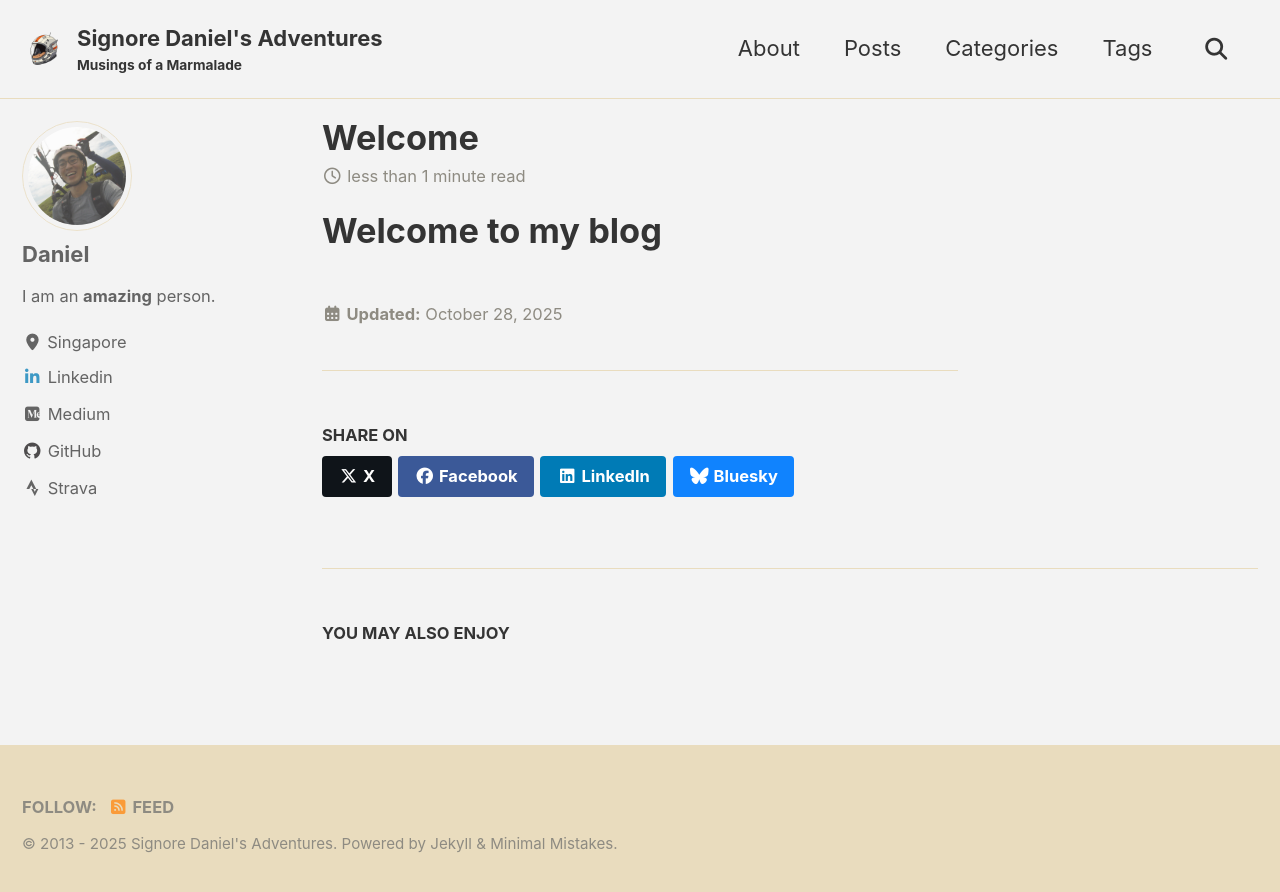
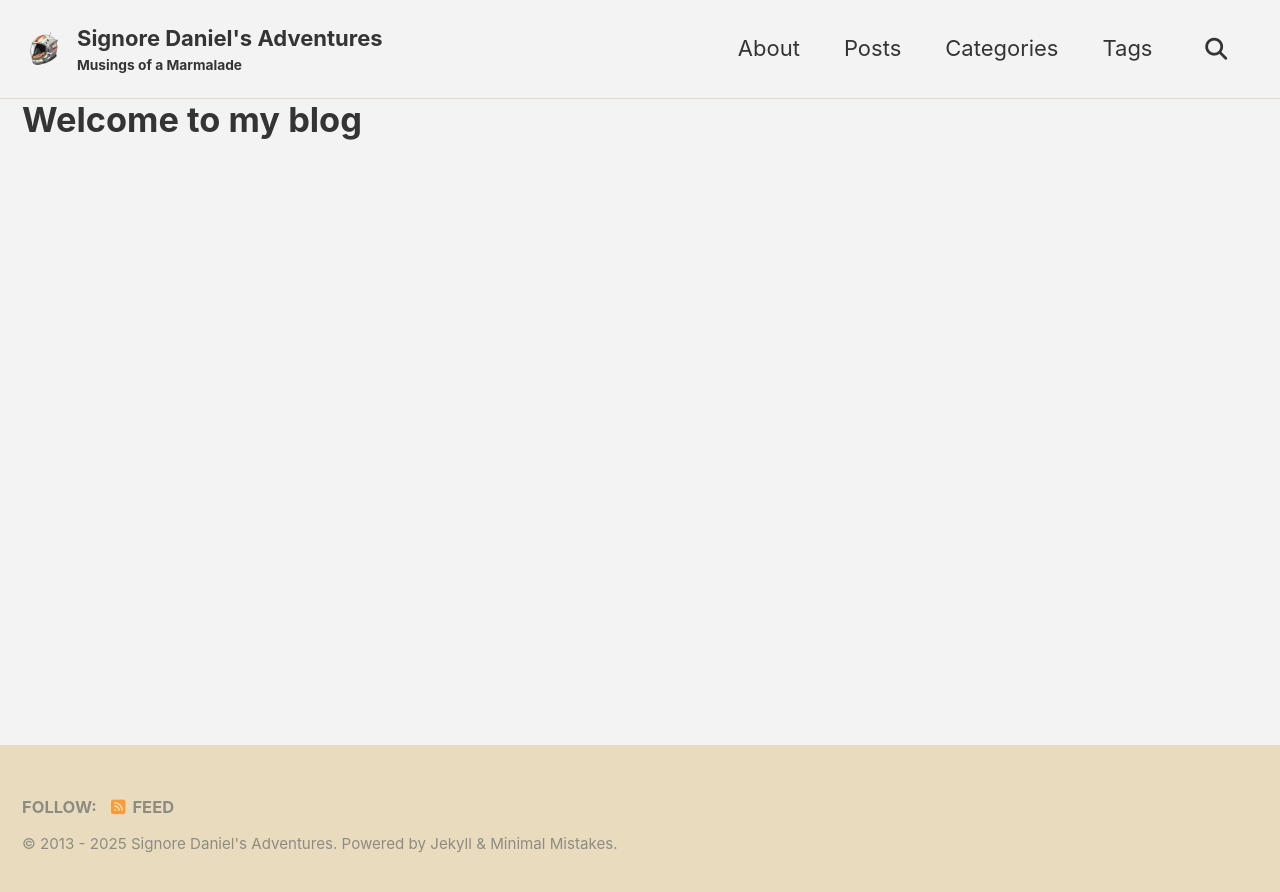
Before and after one commit to marmal88/marmal88.github.io, a Jekyll site: the page built from _posts/2025-10-28-welcome.md, in a window 1280 px wide. Shown: the top 892 px of the page. Built offline with Jekyll 4.4.1, drawn with Linux system fonts in a browser that asks for light colours; cached includes are drawn as plain includes; some of the changed lines change nothing that is shown.

Commit message:
feat: adding giscus

```diff
--- a/_config.yml
+++ b/_config.yml
@@ -33,7 +33,7 @@
 copyright: # "copyright" name, defaults to site.title
 copyright_url: # "copyright" URL, defaults to site.url
 comments:
-  provider: # false (default), "disqus", "discourse", "facebook", "staticman", "staticman_v2", "utterances", "giscus", "custom"
+  provider: giscus # false (default), "disqus", "discourse", "facebook", "staticman", "staticman_v2", "utterances", "giscus", "custom"
   disqus:
     shortname: # https://help.disqus.com/customer/portal/articles/466208-what-s-a-shortname-
   discourse:
@@ -46,17 +46,17 @@
     theme: # "github-light" (default), "github-dark"
     issue_term: # "pathname" (default)
   giscus:
-    repo_id: # Shown during giscus setup at https://giscus.app
-    category_name: # Full text name of the category
-    category_id: # Shown during giscus setup at https://giscus.app
-    discussion_term: # "pathname" (default), "url", "title", "og:title"
-    reactions_enabled: # '1' for enabled (default), '0' for disabled
-    theme: # "light" (default), "dark", "dark_dimmed", "transparent_dark", "preferred_color_scheme"
+    repo_id: "R_kgDOH3_efQ" # Shown during giscus setup at https://giscus.app
+    category_name: General # Full text name of the category
+    category_id: "DIC_kwDOH3_efc4CxMkm" # Shown during giscus setup at https://giscus.app
+    discussion_term: "pathname" # "pathname" (default), "url", "title", "og:title"
+    reactions_enabled: '1' # '1' for enabled (default), '0' for disabled
+    theme: "light" # "light" (default), "dark", "dark_dimmed", "transparent_dark", "preferred_color_scheme"
     strict: # 1 for enabled, 0 for disabled (default)
-    input_position: # "top", "bottom" # The comment input box will be placed above or below the comments
+    input_position: "bottom" # "top", "bottom" # The comment input box will be placed above or below the comments
     emit_metadata: # 1 for enabled, 0 for disabled (default) # https://github.com/giscus/giscus/blob/main/ADVANCED-USAGE.md#imetadatamessage
-    lang: # "en" (default)
-    lazy: # true, false # Loading of the comments will be deferred until the user scrolls near the comments container.
+    lang: "en" # "en" (default)
+    lazy: false # true, false # Loading of the comments will be deferred until the user scrolls near the comments container.
   staticman:
     branch: # "master"
     endpoint: # "https://{your Staticman v3 API}/v3/entry/github/"
@@ -303,7 +303,7 @@
       path: ""
       type: posts
     values:
-      layout: single
+      layout: splash
       author_profile: true
       read_time: true
       comments: # true
```
